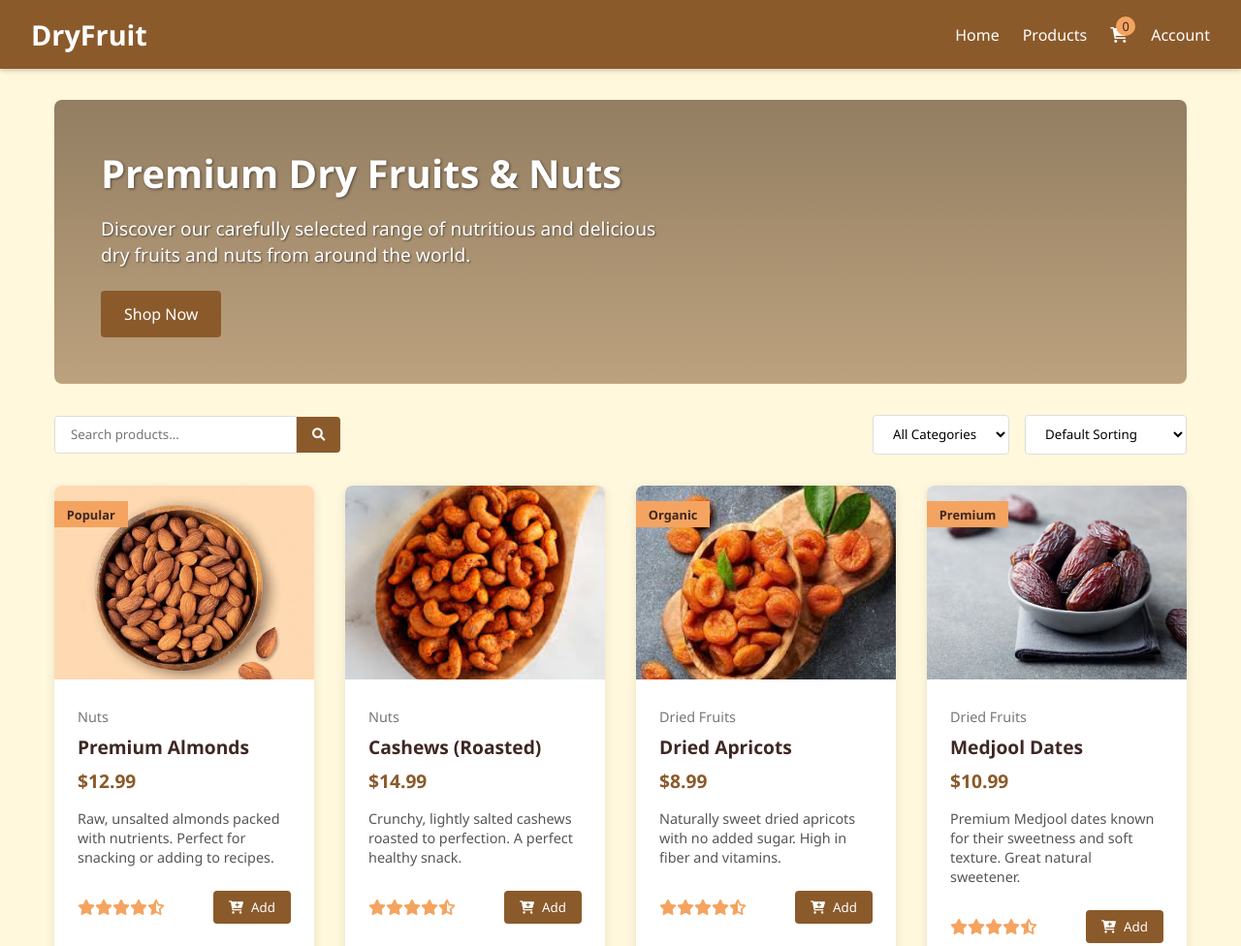
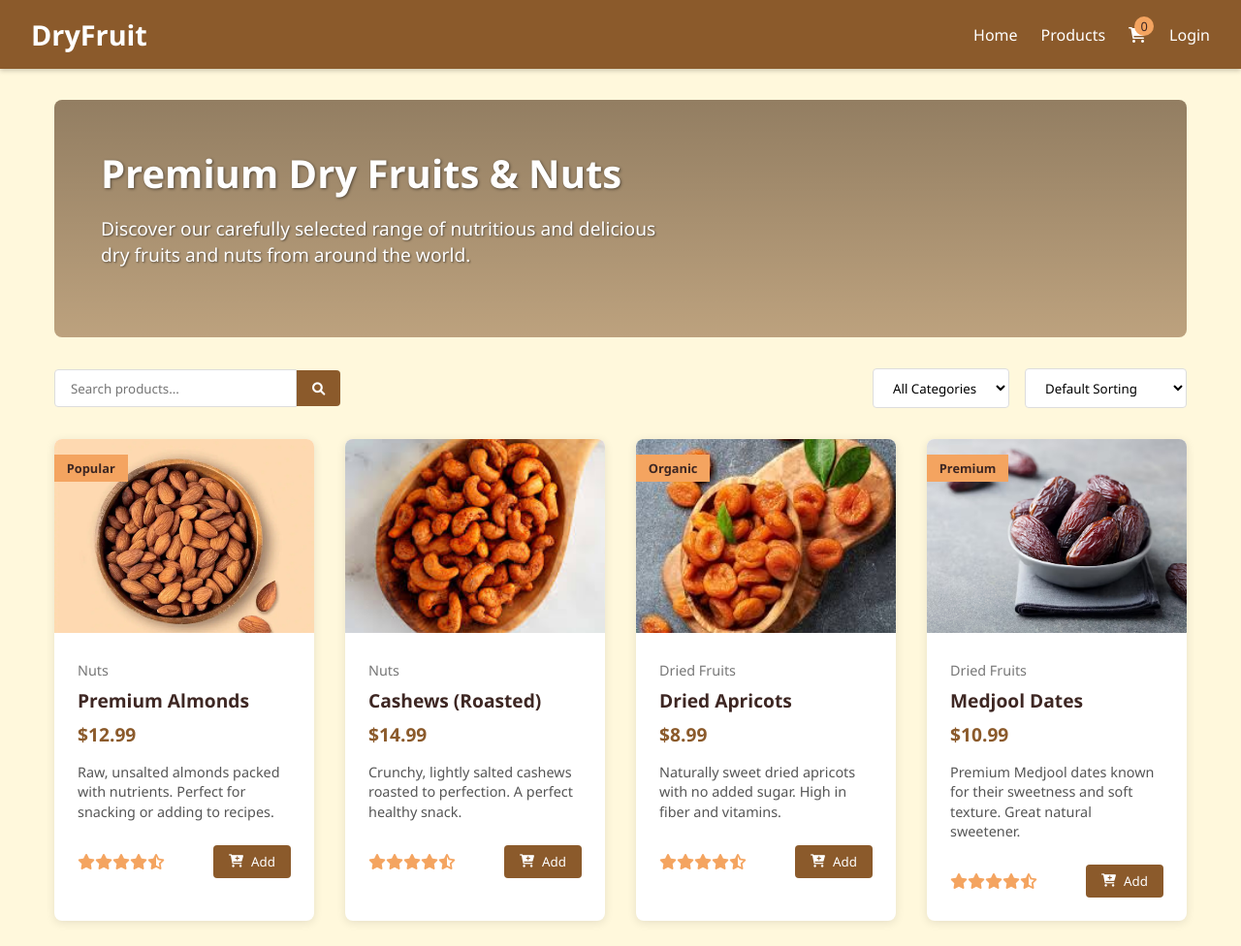
Before and after one commit to Roshan0909/Dryfruits_ecommerce, a plain HTML site: page shop.html in a window 1280 px wide. Shown: the top 976 px of the page at 97% size. Drawn offline with Linux system fonts and the light colour scheme.

Commit message:
Update shop page navigation and product card links

```diff
--- a/shop.html
+++ b/shop.html
@@ -366,7 +366,7 @@
                     <i class="fas fa-shopping-cart"></i>
                     <span class="cart-count" id="cartCount">0</span>
                 </a></li>
-                <li><a href="account.html">Account</a></li>
+                <li><a href="login.html">Login</a></li>
             </ul>
         </nav>
     </header>
@@ -375,7 +375,7 @@
         <div class="hero">
             <h1>Premium Dry Fruits & Nuts</h1>
             <p>Discover our carefully selected range of nutritious and delicious dry fruits and nuts from around the world.</p>
-            <a href="#products" class="btn">Shop Now</a>
+            <!-- <a href="#products" class="btn">Shop Now</a> -->
         </div>
 
         <div class="filters">
@@ -633,7 +633,9 @@
             card.className = 'product-card';
 
             card.innerHTML = `
-                <img src="${product.image}" alt="${product.name}" class="product-image">
+                <a href="product-detail.html?id=${product.id}">
+                    <img src="${product.image}" alt="${product.name}" class="product-image">
+                </a>
                 ${product.badge ? `<div class="product-badge">${product.badge}</div>` : ''}
                 <div class="product-details">
                     <div class="product-category">${product.category}</div>
```
